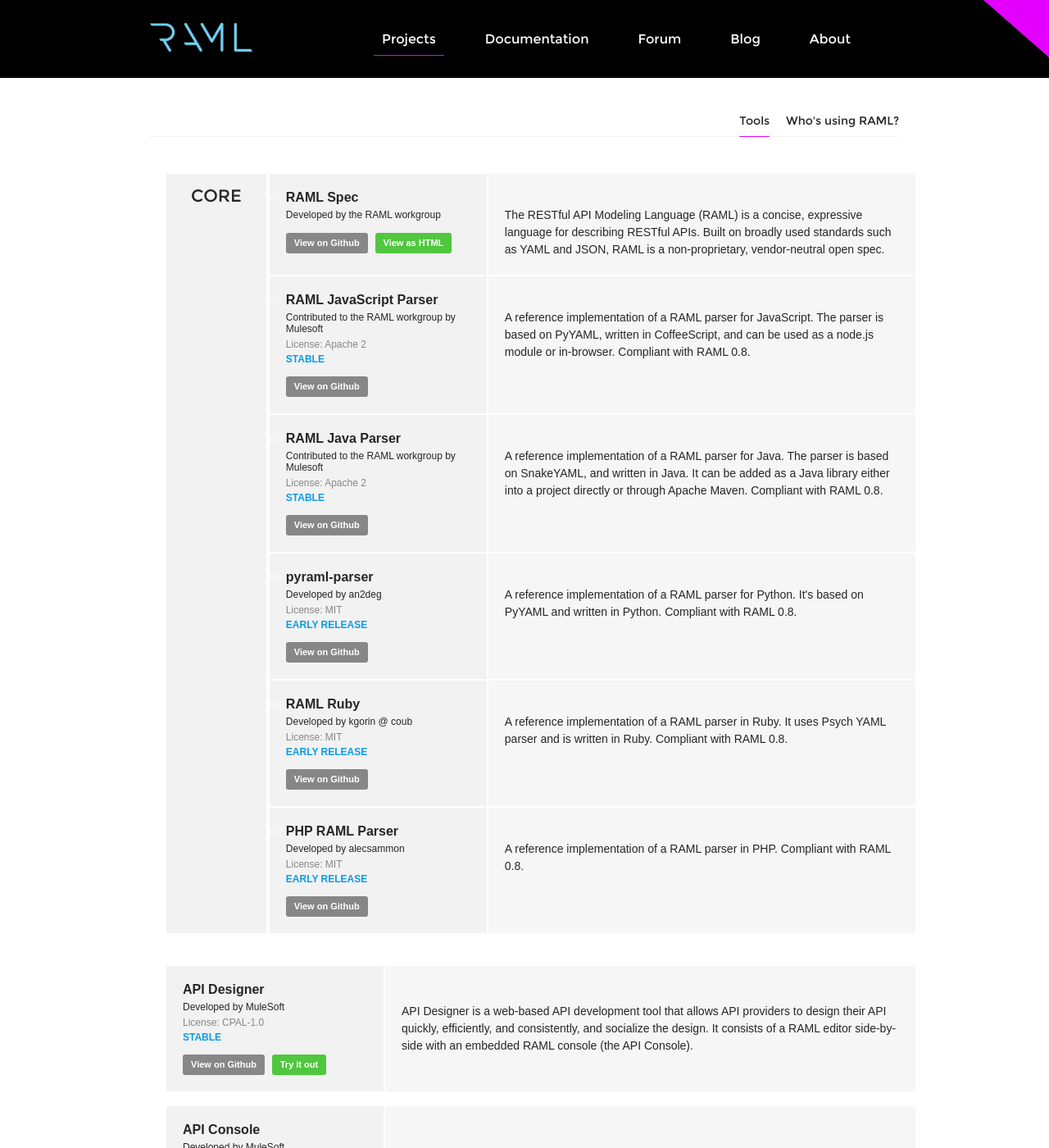
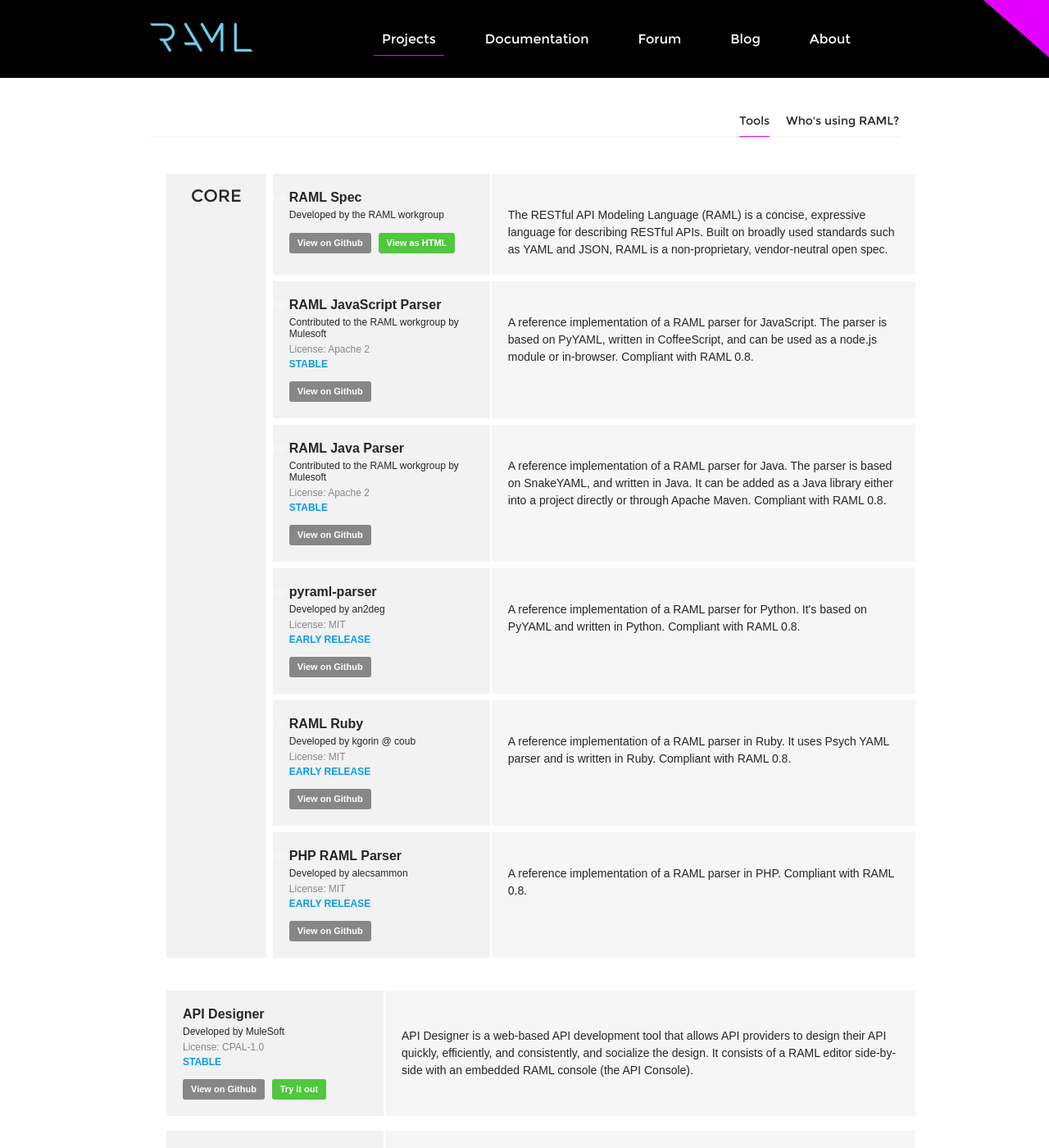
Before and after one commit to raml-org/raml-spec, a Jekyll site: the page built from projects.html, in a window 1280 px wide and 1400 px high. Shown: the whole window at 82% size. Built offline with Jekyll 4.4.1, drawn with Linux system fonts in a browser that asks for light colours; nearby versions of some CDN libraries; some web fonts are replaced.

Commit message:
update projects page css

```diff
--- a/stylesheets/screen.css
+++ b/stylesheets/screen.css
@@ -56,7 +56,7 @@
 #section-projects #projects-core-header {
   display: table-cell;
   background: #f2f2f2;
-  border-right: 4px solid #fff;
+  border-right: 8px solid #fff;
 }
 #section-projects #projects-core-header h2 {
   margin: 0;
@@ -68,7 +68,7 @@
   padding: 0;
 }
 #section-projects .projects-source li {
-  margin: 0 0 2px 0;
+  margin: 0 0 8px 0;
 }
 #section-projects .projects-source li:last-child {
   margin: 0;
```
